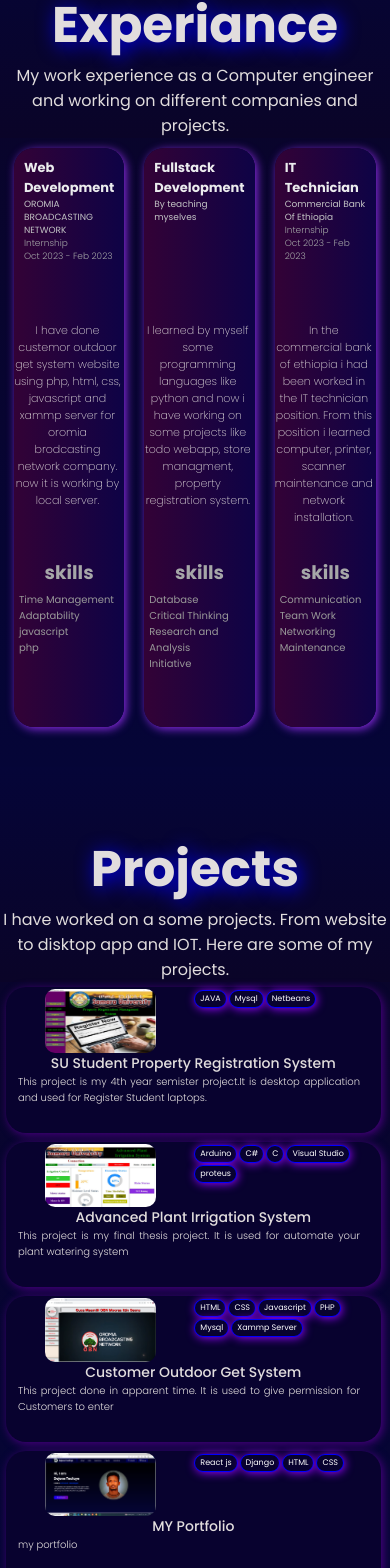
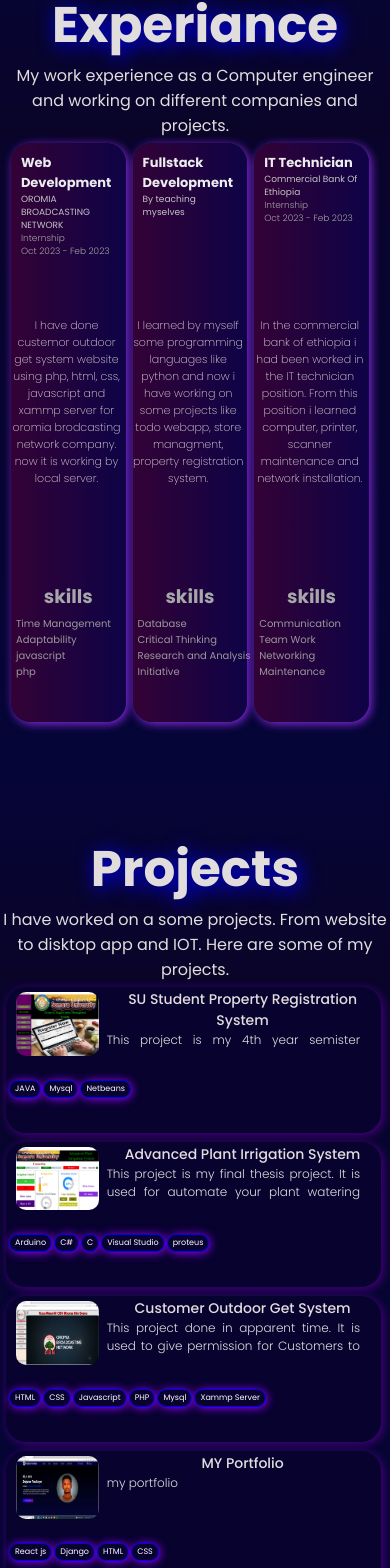
Before and after one commit to Deju12/portfolio, a React (Create React App) app: page / in a window 390 px wide. Shown: the part 1765-3333 px from the top of the page. Built offline with nearby package versions, Linux system fonts and the light colour scheme.

Commit message:
first commit

```diff
--- a/src/component/css/experiance.css
+++ b/src/component/css/experiance.css
@@ -278,3 +278,21 @@
         height: 70%;
     }
 }
+@media screen and (max-width:395px){
+    .exbody .bodycont .exp{
+        width: 30%;
+        height: 98%;
+        margin: 5px 0px 0px 7px;
+
+    }
+    .exp .tite{
+       padding-bottom: 2px;
+
+    }
+    .exp .disc {
+        height: 45%;
+    }
+    .exp .skil {
+        height: 23%;
+    }
+}
--- a/src/component/css/hero.css
+++ b/src/component/css/hero.css
@@ -314,7 +314,7 @@
 
 @media screen and (max-height: 751px) {
     .leftside{
-        height: 70%;
+        height: 72%;
 
     }
     .leftside p{
@@ -327,7 +327,7 @@
     }
     .rightside{
         width: 100%;
-        height: 28%;
+        height: 30%;
     }
     .rightside img{
         width: 36%;
--- a/src/component/css/projects.css
+++ b/src/component/css/projects.css
@@ -219,25 +219,27 @@
             display:inline;
 
     }
-        .prbody .proj .image {
-            width: 50%;
-            height: 45%;
-            float: left;
+    .prbody .proj .image {
+        width: 25%;
+        height: 45%;
+        float: left;
+        margin: 3px;
     }
     .image img {
-        width: 60%;
+        width: 90%;
         height: 100%;
         border-radius: 10px;
     }
     .prbody .proj .prog {
-        width: 50%;
+        width: 100%;
         height: 45%;
         margin-left: 0px;
         float: left;
+        margin-top: 20px;
     }
     .discr p {
         margin-top: 0px;
-        font-size: 10px;
+        font-size: 12px;
     }
     .discr h3 {
 
--- a/src/component/css/skills.css
+++ b/src/component/css/skills.css
@@ -180,5 +180,25 @@
     .body .back button h3{
         font-size: 14px;
     }
+    .body .b {
+        width: 95%;
+        height: 22%;
+        margin-left: 2%;
+        margin-bottom: 2px;
+        margin-top: 20px;
+    }
 
 }
+
+
+@media screen and (max-height: 751px){
+    .body .b button h3{
+        font-size: 12px;
+    }
+    .body .b h1{
+        font-size: 15px;
+        padding: 0px;
+        margin: 1px;
+    }
+
+}
```
